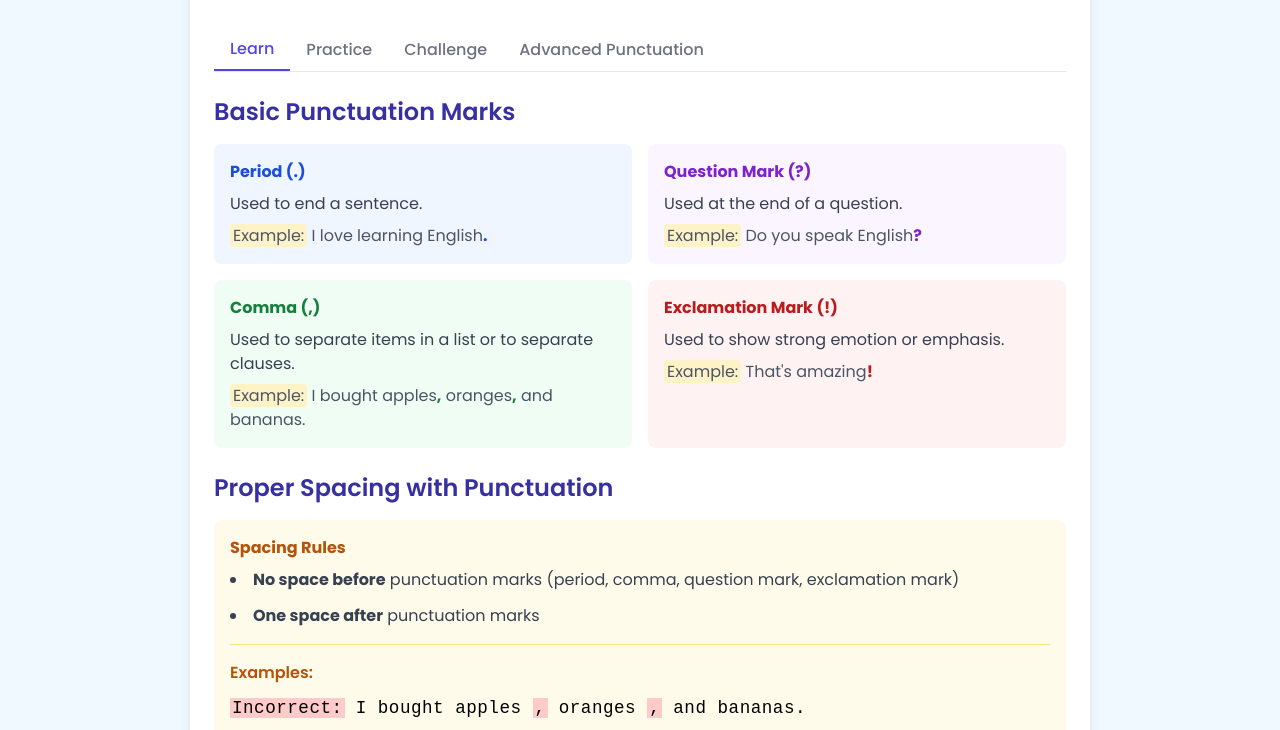
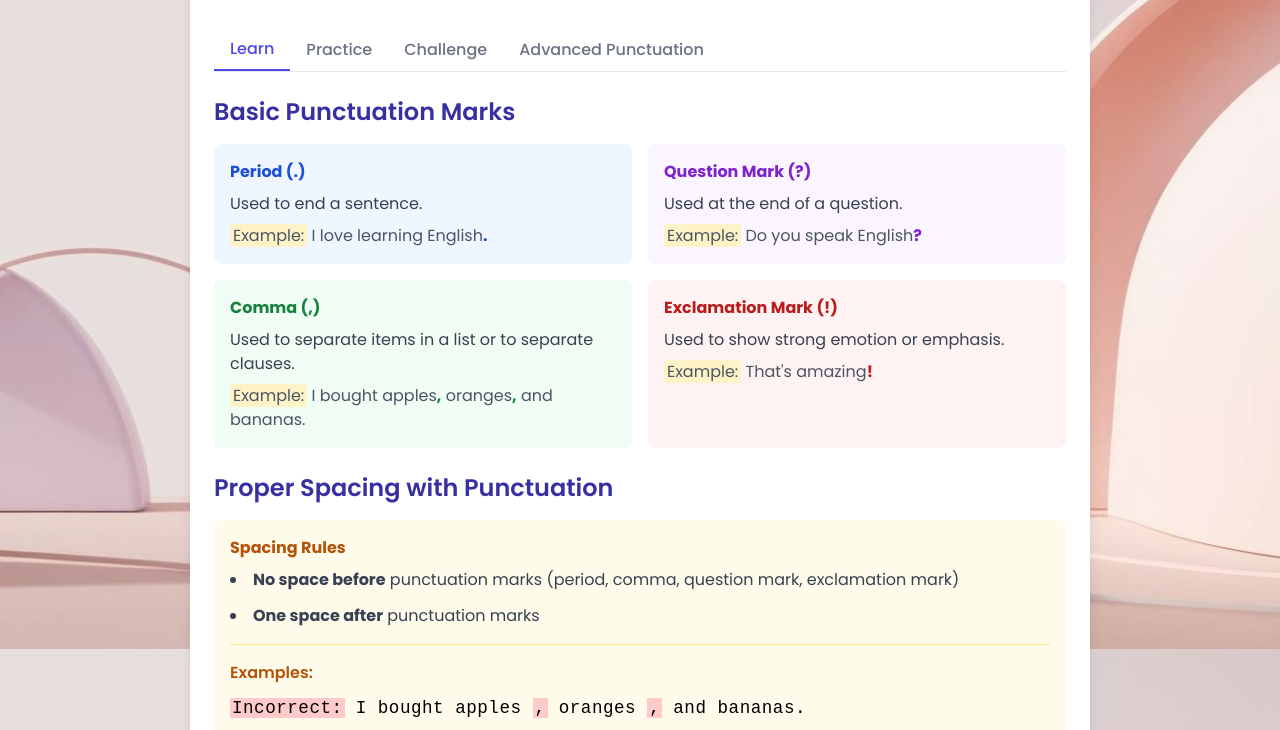
Before and after one commit to aaronshi1129/punctuation-master, a plain HTML site: page index.html in a window 1280 px wide. Shown: the part 151-881 px from the top of the page. Drawn offline with nearby package versions, Linux system fonts and the light colour scheme.

Commit message:
Update index.html

```diff
--- a/index.html
+++ b/index.html
@@ -10,7 +10,10 @@
 
         body {
             font-family: 'Poppins', sans-serif;
-            background-color: #f0f9ff;
+            background-image: url('background.jpg');
+            background-size: cover;
+            background-position: center;
+            background-attachment: fixed;
         }
 
         .game-container {
```
